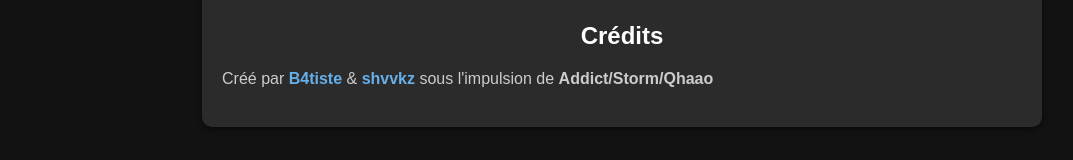
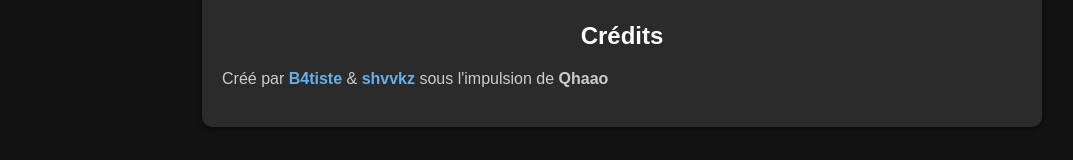
Before and after one commit to B4tiste/rta-tierlist-front, a Vue app: page / in a window 1280 px wide. Both pictures are taken after a click on the item "À propos". Shown: the part 271-431 px from the top of the page, without its empty margins (18-1091 px from the left). Built offline with nearby package versions, Linux system fonts and the light colour scheme; no server answers.

Commit message:
Changement pseudo Qhaao

```diff
--- a/src/components/About.vue
+++ b/src/components/About.vue
@@ -22,7 +22,7 @@
                         >shvvkz</a
                     ></strong
                 >
-                sous l'impulsion de <strong>Addict/Storm/Qhaao</strong>
+                sous l'impulsion de <strong>Qhaao</strong>
             </p>
         </div>
     </div>
```
